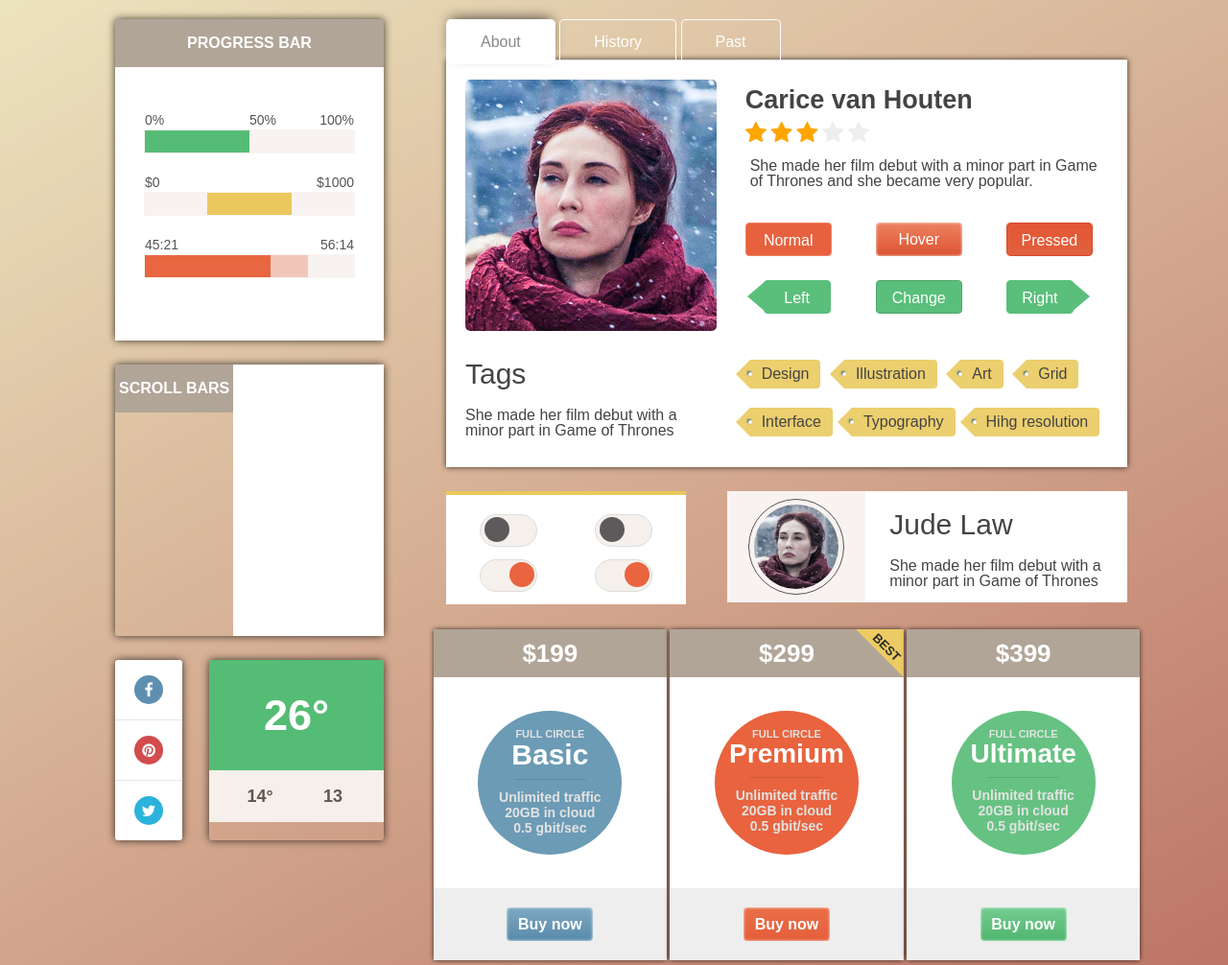
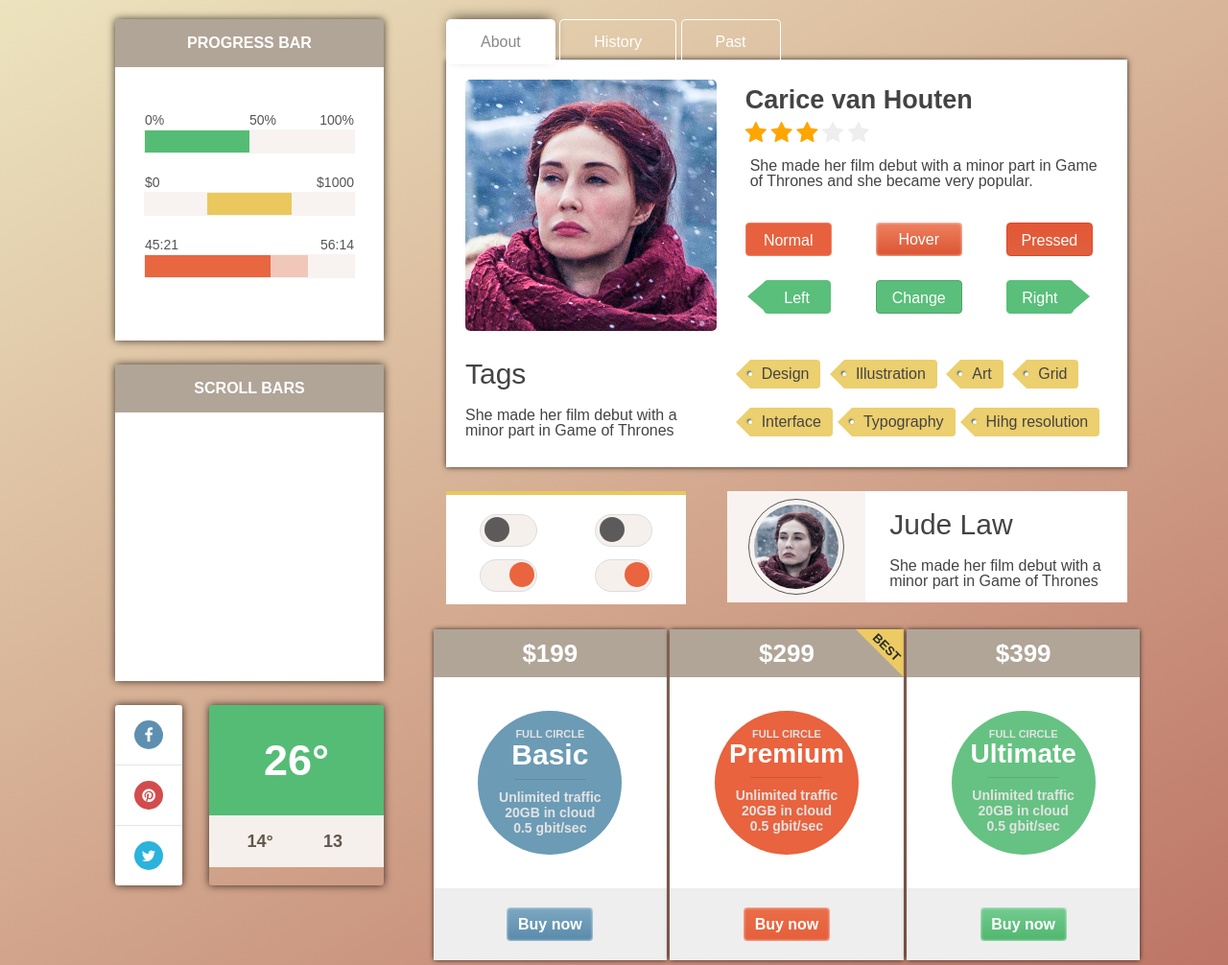
Before and after one commit to fermanquliyev/webmetroUI, a plain HTML site: page index.html in a window 1280 px wide. Shown: the top 1006 px of the page at 96% size. Drawn offline with nearby package versions, Linux system fonts and the light colour scheme; some icons are missing.

Commit message:
Update index.html

```diff
--- a/index.html
+++ b/index.html
@@ -32,11 +32,11 @@
 							</div>
 						</div>
 					</div>
-					<div class="block" style="display: flex; justify-content: space-between;">
+					<div class="block">
 						<div class="block-header bg-grey">
 							SCROLL BARS
 						</div>
-						<div class="block-content">
+						<div class="block-content" style="display: flex; justify-content: space-between;">
 							<div class="scroll-bar">
 								<div class="content">
 								</div>
```
